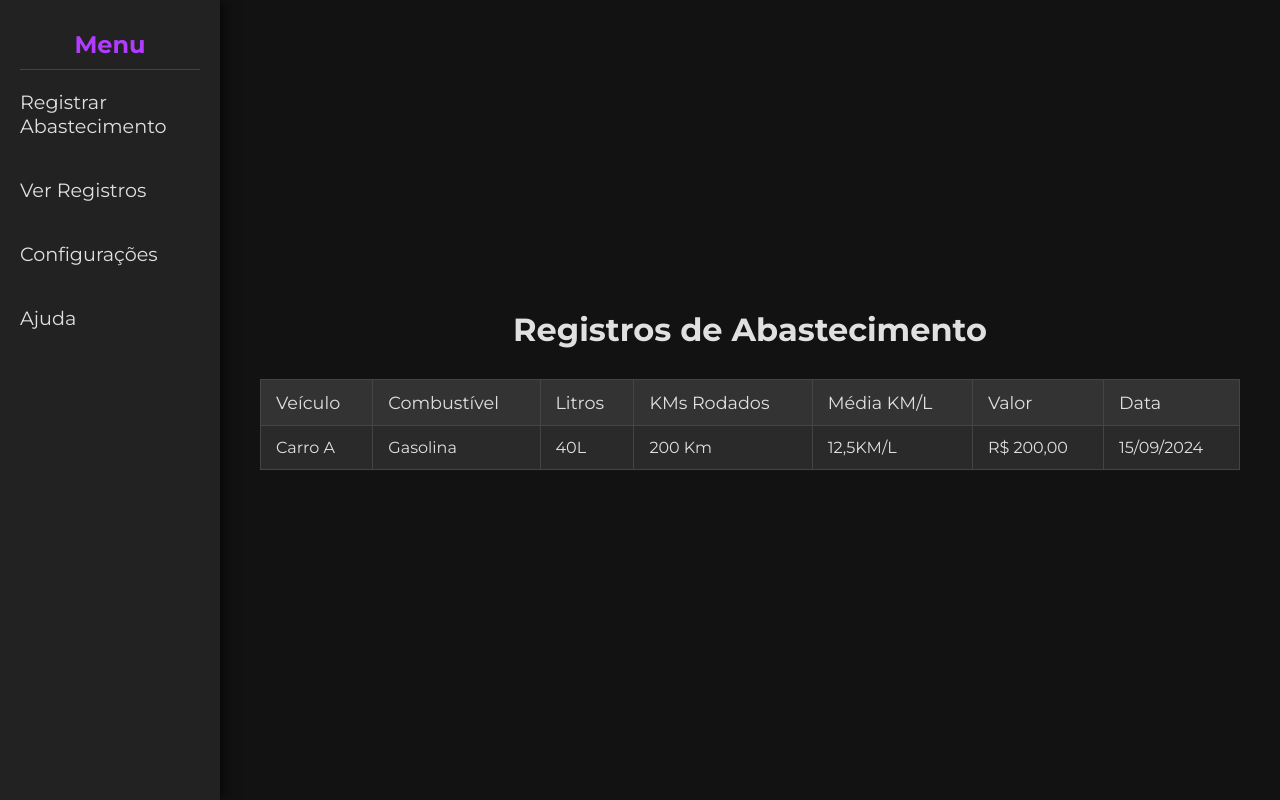
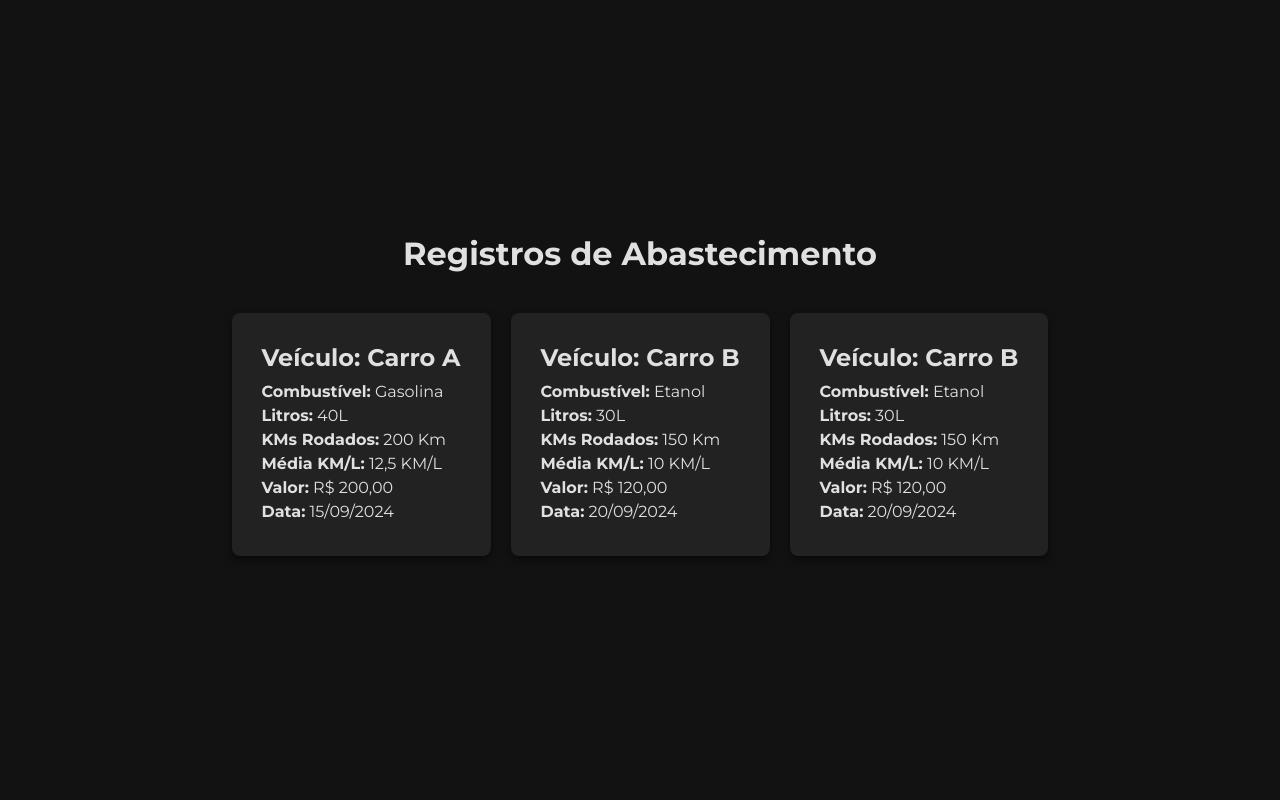
Before and after one commit to joaotelini/gerenciamento-combustivel, a plain HTML site: page registros.html in a window 1280 px wide. Drawn offline with nearby package versions, Linux system fonts and the light colour scheme.

Commit message:
ft: cards

```diff
--- a/registros.css
+++ b/registros.css
@@ -1,90 +1,21 @@
-/* Reset básico */
 * {
+  padding: 0;
   margin: 0;
-  padding: 0;
   box-sizing: border-box;
 }
-
 body {
-  font-family: 'Arial', sans-serif;
+  font-family: 'Montserrat', sans-serif;
   background-color: #121212;
-  /* Fundo escuro */
   color: #e0e0e0;
-  /* Texto claro */
-  display: flex;
-  height: 100vh;
   overflow-x: hidden;
-  /* Evitar barra de rolagem horizontal */
 }
 
-/* Sidebar */
-.sidebar {
-  width: 220px;
-  background-color: #222;
-  padding: 20px;
-  position: fixed;
-  top: 0;
-  left: 0;
+.content {
+  display: flex;
+  align-items: center;
+  justify-content: center;
+  flex-direction: column;
   height: 100vh;
-  z-index: 1000;
-  box-shadow: 2px 0 15px rgba(0, 0, 0, 0.8);
-  transition: transform 0.3s ease;
-}
-
-.sidebar-header {
-  font-size: 1.5em;
-  font-weight: bold;
-  margin-bottom: 20px;
-  color: #b13cff;
-  border-bottom: 1px solid #444;
-  padding-bottom: 10px;
-  text-align: center;
-}
-
-.sidebar-header p {
-  margin-top: 10px;
-}
-
-.sidebar ul {
-  list-style: none;
-}
-
-.sidebar ul li {
-  margin-bottom: 40px;
-}
-
-.sidebar ul li a {
-  color: #e0e0e0;
-  text-decoration: none;
-  font-size: 1.2em;
-  display: block;
-  transition: color 0.3s;
-}
-
-.sidebar ul li a:hover {
-  color: #b13cff;
-  /* Cor de hover */
-}
-
-/* Ícone do Menu Hamburguer */
-.menu-icon {
-  font-size: 2em;
-  color: #fff;
-  position: fixed;
-  top: 20px;
-  left: 20px;
-  cursor: pointer;
-  z-index: 2000;
-  display: none;
-  /* Esconde em telas maiores */
-}
-
-/* Estilos para o conteúdo principal */
-.content {
-  margin-left: 220px;
-  /* Largura da sidebar */
-  padding: 40px;
-  flex-grow: 1;
 }
 
 h1 {
@@ -92,65 +23,37 @@ h1 {
   margin-bottom: 30px;
 }
 
-/* Estilos da Tabela */
-table {
-  width: 100%;
-  margin: 20px auto;
-  border-collapse: collapse;
-  text-align: left;
-  border: 1px solid #444;
+/* Estilos dos cartões */
+.card {
+  background-color: #222;
+  border-radius: 8px;
+  padding: 30px;
+  margin: 10px;
+  box-shadow: 0 4px 8px rgba(0, 0, 0, 0.5);
+  transition: transform 0.3s;
 }
 
-th,
-td {
-  padding: 12px 15px;
-  border: 1px solid #444;
+.card:hover {
+  transform: scale(1.05);
 }
 
-th {
-  background-color: #333;
-  color: #e0e0e0;
-  font-size: 1.1em;
-  font-weight: normal;
+.card h2 {
+  margin-bottom: 10px;
 }
 
-td {
-  background-color: #2a2a2a;
-  color: #e0e0e0;
-}
-
-tr:hover td {
-  background-color: #3a3a3a;
-  /* Cor de hover */
+.card p {
+  margin: 5px 0;
 }
 
 /* Responsividade */
-@media (max-width: 1070px) {
-  .menu-icon {
-    display: block;
-    /* Mostra o menu hamburguer em telas menores */
-  }
-
-  .sidebar {
-    transform: translateX(-100%);
-  }
-
-  .sidebar.active {
-    transform: translateX(0);
-  }
-
-  .content {
-    margin-left: 0;
-    padding: 20px;
-  }
+.cards-container {
+  display: flex;
+  flex-wrap: wrap;
+  justify-content: center;
 }
 
 @media (max-width: 850px) {
-  table {
-    font-size: 11px;
-  }
-
-  h1 {
-    font-size: medium;
+  .card {
+    width: 90%;
   }
 }
--- a/registros.html
+++ b/registros.html
@@ -8,71 +8,47 @@
   <link rel="stylesheet" href="https://cdn.jsdelivr.net/npm/flatpickr/dist/themes/dark.css" />
   <link rel="preconnect" href="https://fonts.googleapis.com">
   <link rel="preconnect" href="https://fonts.gstatic.com" crossorigin>
-  <link href="https://fonts.googleapis.com/css2?family=Montserrat:ital,wght@0,100..900;1,100..900&display=swap"
-    rel="stylesheet">
+  <link href="https://fonts.googleapis.com/css2?family=Montserrat:wght@400;700&display=swap" rel="stylesheet">
   <title>Registros de Abastecimento</title>
-  <link rel="stylesheet" href="registros.css" />
-  <link rel="stylesheet" href="style.css">
+  <link rel="stylesheet" href="registros.css">
+  <!-- <link rel="stylesheet" href="style.css"> -->
 </head>
 
 <body>
-
-  <!-- Sidebar -->
-  <div class="sidebar">
-    <div class="sidebar-header">
-      <p>Menu</p>
-    </div>
-    <ul>
-      <li><a href="index.html">Registrar Abastecimento</a></li>
-      <li><a href="registros.html">Ver Registros</a></li>
-      <li><a href="#">Configurações</a></li>
-      <li><a href="#">Ajuda</a></li>
-    </ul>
-  </div>
-
-  <!-- Ícone do Menu Hamburguer para mobile -->
-  <div class="menu-icon">&#9776;</div>
-
   <!-- Conteúdo principal -->
   <div class="content">
     <h1>Registros de Abastecimento</h1>
-    <table>
-      <thead>
-        <tr>
-          <th>Veículo</th>
-          <th>Combustível</th>
-          <th>Litros</th>
-          <th>KMs Rodados</th>
-          <th>Média KM/L</th>
-          <th>Valor</th>
-          <th>Data</th>
-        </tr>
-      </thead>
-      <tbody>
-        <tr>
-          <td>Carro A</td>
-          <td>Gasolina</td>
-          <td>40L</td>
-          <td>200 Km</td>
-          <td>12,5KM/L</td>
-          <td>R$ 200,00</td>
-          <td>15/09/2024</td>
-        </tr>
-        <!-- Adicione mais registros conforme necessário -->
-      </tbody>
-    </table>
+    <div class="cards-container">
+      <div class="card">
+        <h2>Veículo: Carro A</h2>
+        <p><strong>Combustível:</strong> Gasolina</p>
+        <p><strong>Litros:</strong> 40L</p>
+        <p><strong>KMs Rodados:</strong> 200 Km</p>
+        <p><strong>Média KM/L:</strong> 12,5 KM/L</p>
+        <p><strong>Valor:</strong> R$ 200,00</p>
+        <p><strong>Data:</strong> 15/09/2024</p>
+      </div>
+      <!-- Adicione mais cartões conforme necessário -->
+      <div class="card">
+        <h2>Veículo: Carro B</h2>
+        <p><strong>Combustível:</strong> Etanol</p>
+        <p><strong>Litros:</strong> 30L</p>
+        <p><strong>KMs Rodados:</strong> 150 Km</p>
+        <p><strong>Média KM/L:</strong> 10 KM/L</p>
+        <p><strong>Valor:</strong> R$ 120,00</p>
+        <p><strong>Data:</strong> 20/09/2024</p>
+      </div>
+      <div class="card">
+        <h2>Veículo: Carro B</h2>
+        <p><strong>Combustível:</strong> Etanol</p>
+        <p><strong>Litros:</strong> 30L</p>
+        <p><strong>KMs Rodados:</strong> 150 Km</p>
+        <p><strong>Média KM/L:</strong> 10 KM/L</p>
+        <p><strong>Valor:</strong> R$ 120,00</p>
+        <p><strong>Data:</strong> 20/09/2024</p>
+      </div>
+    </div>
   </div>
-
-  <script>
-    const menuIcon = document.querySelector('.menu-icon');
-    const sidebar = document.querySelector('.sidebar');
-
-    // Adiciona um evento de clique ao ícone do menu
-    menuIcon.addEventListener('click', function () {
-      // Alterna a classe 'active' na sidebar
-      sidebar.classList.toggle('active');
-    });
-  </script>
 
   <script src="app.js"></script>
 </body>
```
